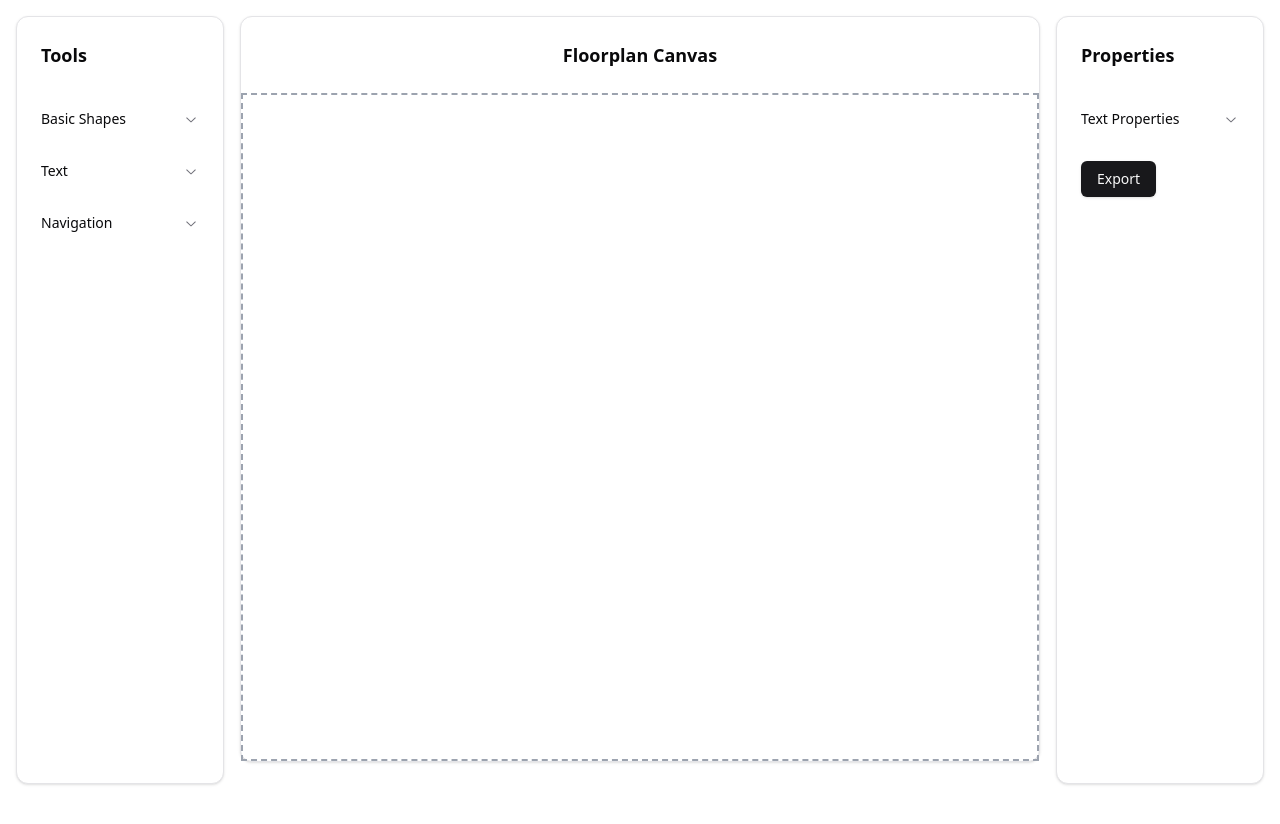
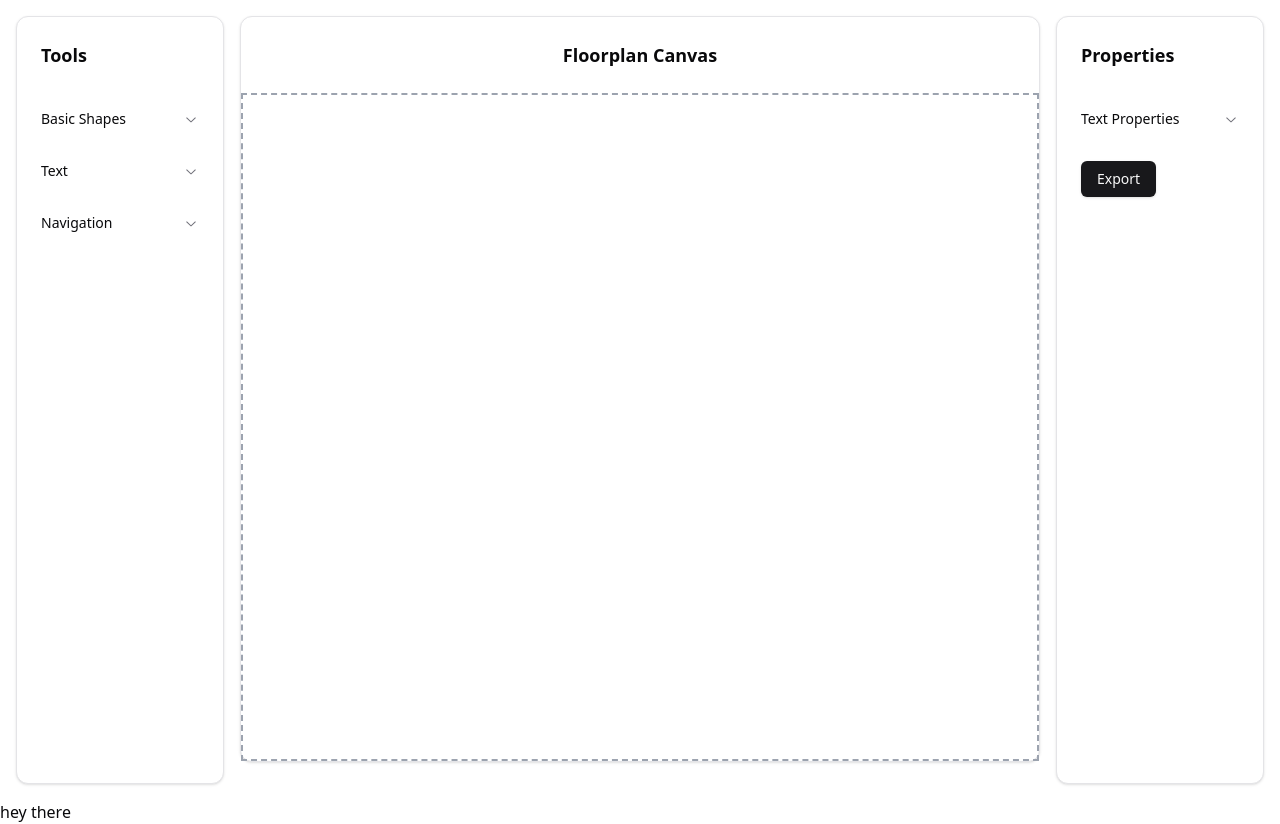
Before and after one commit to satyanderasoni/2D-interactive-Playground-using-React-Konva, a React (Vite) app: page / in a window 1280 px wide. Before the commit the page ends 800 px from the top, so only its background shows below. Built offline with nearby package versions, Linux system fonts and the light colour scheme.

Commit message:
test commit

```diff
--- a/src/App.jsx
+++ b/src/App.jsx
@@ -8,6 +8,7 @@
 
       <div>
         <FloorplanEditor />
+        <p>hey there</p>
       </div>
     );
   }
```
